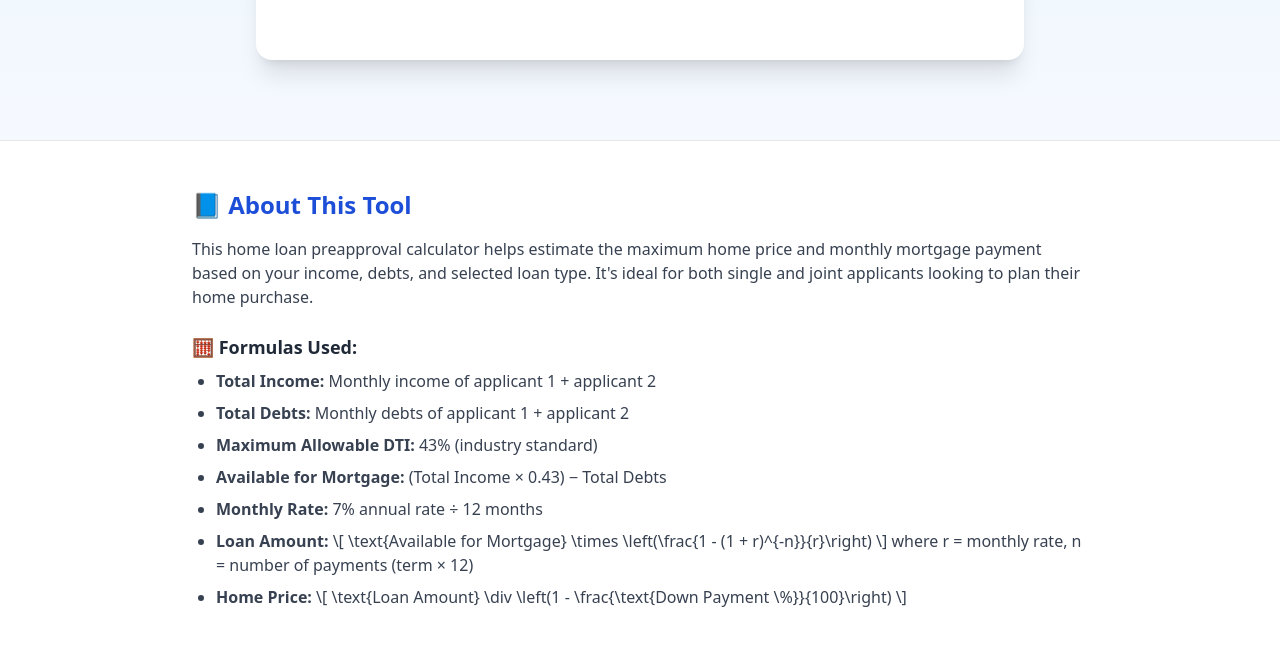
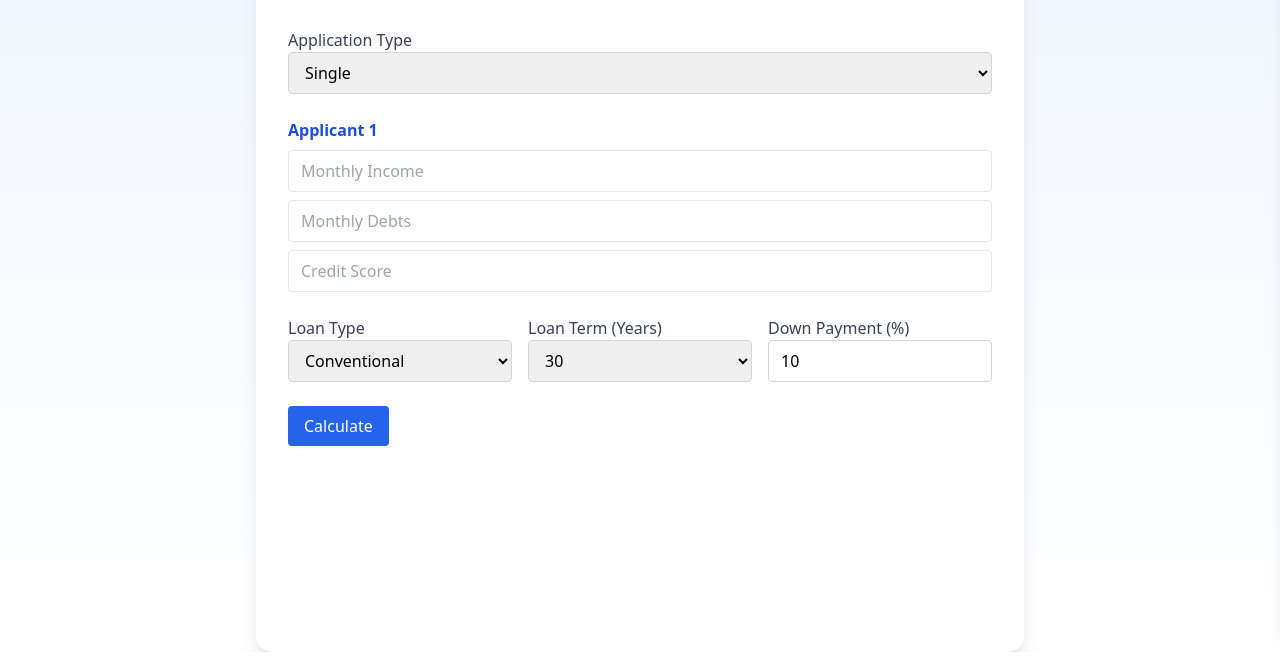
Before and after one commit to NCodes11/PreApproval-mortgage-Calculator, a plain HTML site: page index.html in a window 1280 px wide. Shown: the part 168-825 px from the top of the page. Drawn offline with nearby package versions, Linux system fonts and the light colour scheme.

Commit message:
index.html

```diff
--- a/index.html
+++ b/index.html
@@ -23,6 +23,15 @@
       scroll-behavior: smooth;
       scroll-padding-top: 5rem;
     }
+    #aboutPanel {
+      transition: transform 0.3s ease-in-out;
+    }
+    .about-slide-hidden {
+      transform: translateX(100%);
+    }
+    .about-slide-visible {
+      transform: translateX(0);
+    }
   </style>
 </head>
 <body class="bg-gradient-to-b from-blue-50 to-white min-h-screen">
@@ -33,7 +42,7 @@
       <ul class="flex space-x-4 text-gray-600 font-medium">
         <li><a href="#calculator" class="hover:text-blue-600">Calculator</a></li>
         <li><a href="#result" class="hover:text-blue-600">Results</a></li>
-        <li><a href="#about" class="hover:text-blue-600">About</a></li>
+        <li><button onclick="toggleAboutPanel()" class="hover:text-blue-600">About</button></li>
       </ul>
     </div>
   </nav>
@@ -43,16 +52,65 @@
     <div class="w-full max-w-3xl p-8 bg-white rounded-2xl shadow-xl">
       <h2 class="text-3xl font-bold text-center text-blue-800 mb-8">Home Loan Preapproval Calculator</h2>
 
-      <!-- FORM GOES HERE (you already have it in place, not repeated for brevity) -->
+      <!-- REINSERTED FORM -->
+      <form id="calculatorForm" class="space-y-6">
+        <div>
+          <label for="applicantType" class="block text-gray-700 font-medium">Application Type</label>
+          <select id="applicantType" class="w-full border border-gray-300 rounded px-3 py-2">
+            <option value="single">Single</option>
+            <option value="partner">Partner</option>
+          </select>
+        </div>
 
-      <!-- RESULTS, CHART, EXCEL EXPORT ETC GO HERE -->
+        <fieldset>
+          <legend class="text-blue-700 font-semibold">Applicant 1</legend>
+          <input type="number" id="income1" placeholder="Monthly Income" class="w-full border rounded px-3 py-2 mt-2" required>
+          <input type="number" id="debts1" placeholder="Monthly Debts" class="w-full border rounded px-3 py-2 mt-2" required>
+          <input type="number" id="creditScore1" placeholder="Credit Score" class="w-full border rounded px-3 py-2 mt-2" required>
+        </fieldset>
+
+        <fieldset id="applicant2Section" class="hidden">
+          <legend class="text-blue-700 font-semibold">Applicant 2</legend>
+          <input type="number" id="income2" placeholder="Monthly Income" class="w-full border rounded px-3 py-2 mt-2">
+          <input type="number" id="debts2" placeholder="Monthly Debts" class="w-full border rounded px-3 py-2 mt-2">
+          <input type="number" id="creditScore2" placeholder="Credit Score" class="w-full border rounded px-3 py-2 mt-2">
+        </fieldset>
+
+        <div class="grid grid-cols-1 md:grid-cols-3 gap-4">
+          <div>
+            <label for="loanType" class="block text-gray-700 font-medium">Loan Type</label>
+            <select id="loanType" class="w-full border border-gray-300 rounded px-3 py-2">
+              <option value="conventional">Conventional</option>
+              <option value="fha">FHA</option>
+              <option value="va">VA</option>
+            </select>
+          </div>
+          <div>
+            <label for="loanTerm" class="block text-gray-700 font-medium">Loan Term (Years)</label>
+            <select id="loanTerm" class="w-full border border-gray-300 rounded px-3 py-2">
+              <option value="15">15</option>
+              <option value="20">20</option>
+              <option value="30" selected>30</option>
+            </select>
+          </div>
+          <div>
+            <label for="downPayment" class="block text-gray-700 font-medium">Down Payment (%)</label>
+            <input type="number" id="downPayment" value="10" class="w-full border border-gray-300 rounded px-3 py-2">
+          </div>
+        </div>
+
+        <button type="submit" class="bg-blue-600 text-white px-4 py-2 rounded">Calculate</button>
+      </form>
+
+      <div id="result" class="mt-6 text-lg text-center text-gray-800 font-medium"></div>
+      <canvas id="chart" class="mt-4 mx-auto"></canvas>
     </div>
   </main>
 
-  <!-- ABOUT SECTION -->
-  <section id="about" class="mt-20 px-6 py-12 bg-white border-t border-gray-200">
-    <div class="max-w-4xl mx-auto">
-      <h2 class="text-2xl font-bold text-blue-700 mb-4">📘 About This Tool</h2>
+  <!-- ABOUT SLIDE PANEL -->
+  <div id="aboutPanel" class="fixed top-0 right-0 w-full max-w-md h-full bg-white shadow-lg p-6 overflow-y-auto about-slide-hidden z-50">
+    <button onclick="toggleAboutPanel()" class="text-red-600 font-bold float-right">✖</button>
+    <h2 class="text-2xl font-bold text-blue-700 mb-4 mt-8">📘 About This Tool</h2>
     <p class="text-gray-700 mb-4">
       This home loan preapproval calculator helps estimate the maximum home price and monthly mortgage payment based on your income, debts, and selected loan type. It's ideal for both single and joint applicants looking to plan their home purchase.
     </p>
@@ -63,19 +121,22 @@
       <li><strong>Maximum Allowable DTI:</strong> 43% (industry standard)</li>
       <li><strong>Available for Mortgage:</strong> (Total Income × 0.43) − Total Debts</li>
       <li><strong>Monthly Rate:</strong> 7% annual rate ÷ 12 months</li>
-        <li><strong>Loan Amount:</strong>
-          \[
-          \text{Available for Mortgage} \times \left(\frac{1 - (1 + r)^{-n}}{r}\right)
-          \]
-          where r = monthly rate, n = number of payments (term × 12)
-        </li>
-        <li><strong>Home Price:</strong>
-          \[
-          \text{Loan Amount} \div \left(1 - \frac{\text{Down Payment \%}}{100}\right)
-          \]
-        </li>
+      <li><strong>Loan Amount:</strong> (Available for Mortgage × (1 - (1 + r)^-n)) ÷ r</li>
+      <li><strong>Home Price:</strong> Loan Amount ÷ (1 - (Down Payment % / 100))</li>
     </ul>
   </div>
-  </section>
+
+  <script>
+    document.getElementById('applicantType').addEventListener('change', function () {
+      const isPartner = this.value === 'partner';
+      document.getElementById('applicant2Section').classList.toggle('hidden', !isPartner);
+    });
+
+    function toggleAboutPanel() {
+      const panel = document.getElementById('aboutPanel');
+      panel.classList.toggle('about-slide-hidden');
+      panel.classList.toggle('about-slide-visible');
+    }
+  </script>
 </body>
 </html>
```
Lines whose indentation alone changed are shown as unchanged.
